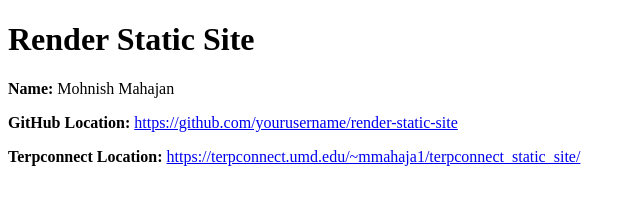
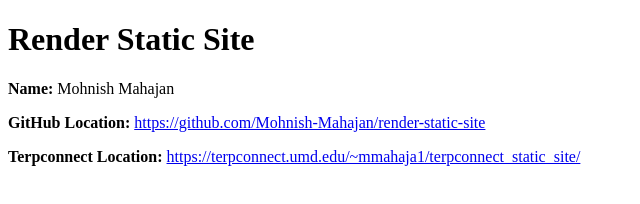
Before and after one commit to Mohnish-Mahajan/render-static-site, a plain HTML site: page index.html in a window 1280 px wide. Shown: the full height of the page, 0-640 px from the left. Drawn offline with Linux system fonts and the light colour scheme.

Commit message:
update links

```diff
--- a/index.html
+++ b/index.html
@@ -5,7 +5,7 @@
 <body>
     <h1>Render Static Site</h1>
     <p><strong>Name:</strong> Mohnish Mahajan</p>
-    <p><strong>GitHub Location:</strong> <a href="https://github.com/yourusername/render-static-site">https://github.com/yourusername/render-static-site</a></p>
+    <p><strong>GitHub Location:</strong> <a href="https://github.com/Mohnish-Mahajan/render-static-site">https://github.com/Mohnish-Mahajan/render-static-site</a></p>
     <p><strong>Terpconnect Location:</strong> <a href="https://terpconnect.umd.edu/~mmahaja1/terpconnect_static_site/">https://terpconnect.umd.edu/~mmahaja1/terpconnect_static_site/</a></p>
 </body>
 </html>
```
Also changed, not shown: 1 other file.
